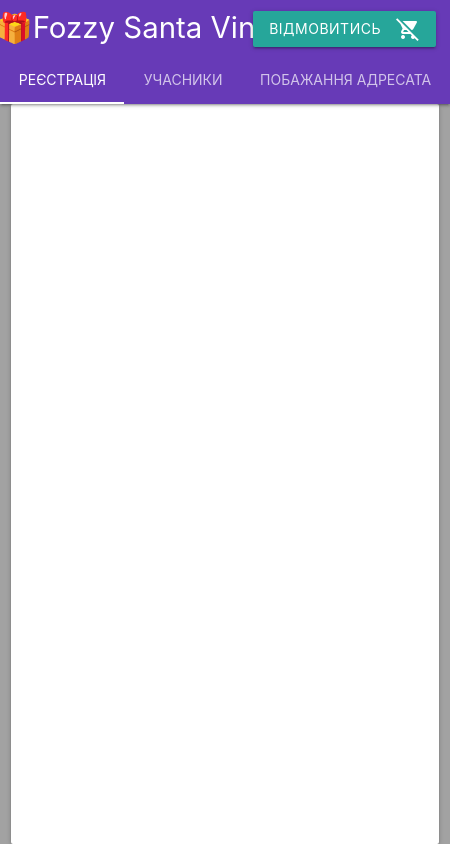
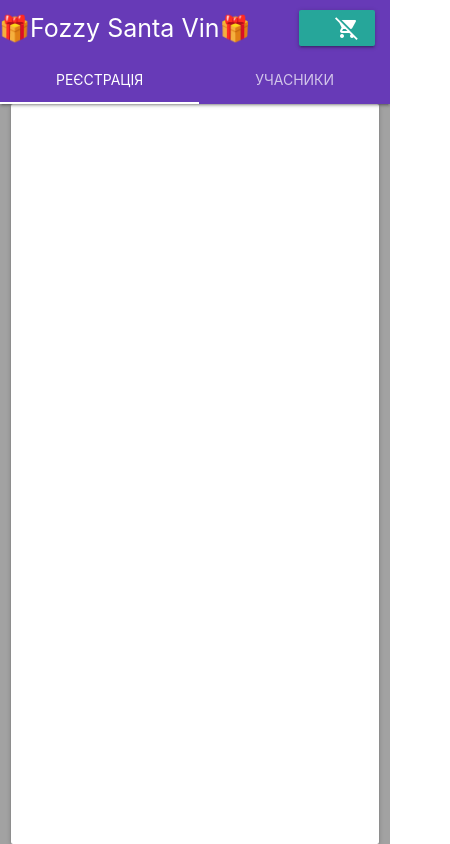
Before and after one commit to Sinfulelf/FozzySanta_vin, a plain HTML site: page index.html in a window 390 px wide. Shown: the whole page, 450 px wide, since content can reach past the window. Drawn offline with nearby package versions, Linux system fonts and the light colour scheme.

Commit message:
mobile-update

```diff
--- a/index.html
+++ b/index.html
@@ -48,7 +48,6 @@
             id="nav-remove"
             href="#remove-modal"
             class="btn waves-effect waves-light tooltipped modal-trigger"
-            type="submit"
 			name="action"
             data-position="left"
             data-tooltip="Видалити себе із Таємного санти"
--- a/style.css
+++ b/style.css
@@ -3,8 +3,6 @@ html, body {
     width: 100%;
     height: 100%;
     position: relative;
-    min-width: 450px;
-    min-height: 500px;
 }
 
 #root-wrapper {
@@ -41,8 +39,8 @@ html, body {
 
 #nav-remove {
     position: absolute;
-    top: .8em;
-    right: 1em;
+    top: 10px;
+    right: 15px;
 }
 
 #nav-remove > i {
@@ -51,6 +49,18 @@ html, body {
 
 /*MEDIA*/
 @media (max-width: 620px) {
+    .tab.disabled {
+        display: none;
+    }
+
+    #nav .brand-logo{
+        font-size: 25px;
+    }
+
+    #nav-remove {
+        font-size: 0;
+    }
+
     #main-content {
         margin: 0 .8em;
     }
```
